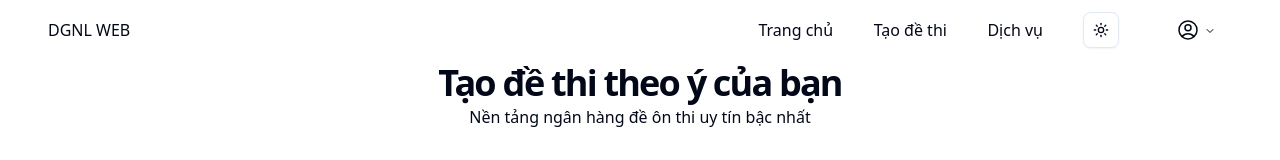
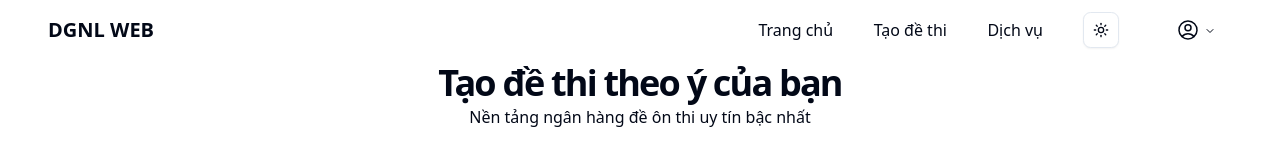
Before and after one commit to KayGV25/DGNL_FE, a React (Vite) app: page / in a window 1280 px wide. Shown: the top 160 px of the page. Built offline with nearby package versions, Linux system fonts and the light colour scheme.

Commit message:
Update NavBar logo

```diff
--- a/src/components/NavBar.jsx
+++ b/src/components/NavBar.jsx
@@ -11,7 +11,7 @@ export default function NavBar() {
       <nav className='bg-background text-foreground flex h-15 items-center justify-between px-12'>
         <div className='flex w-fit items-center justify-between'>
           <Link to='/'>
-            <p className='nav-text'>DGNL WEB</p>
+            <p className='nav-text text-xl font-semibold'>DGNL WEB</p>
           </Link>
         </div>
         <div className='flex w-2/5 items-center justify-between'>
```
